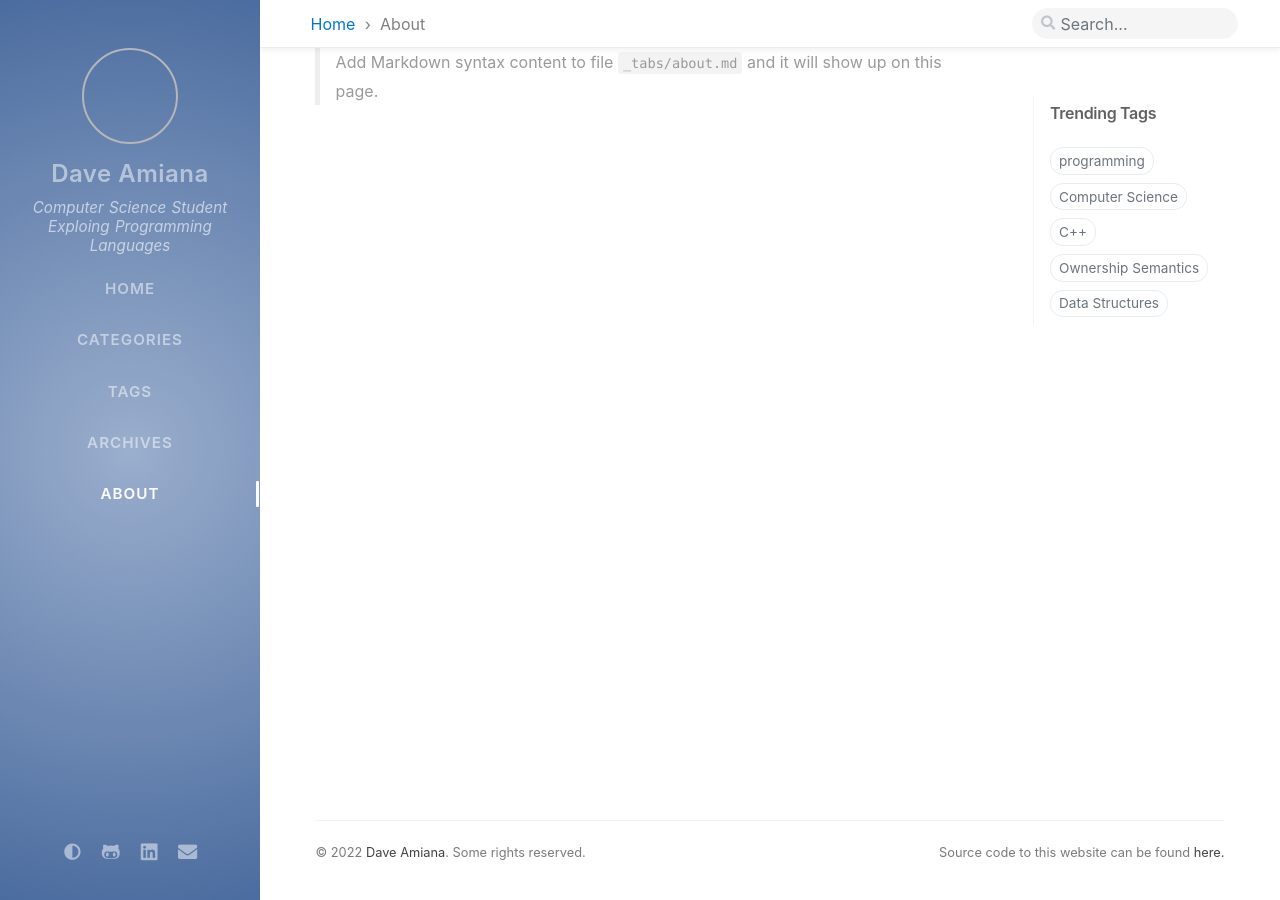
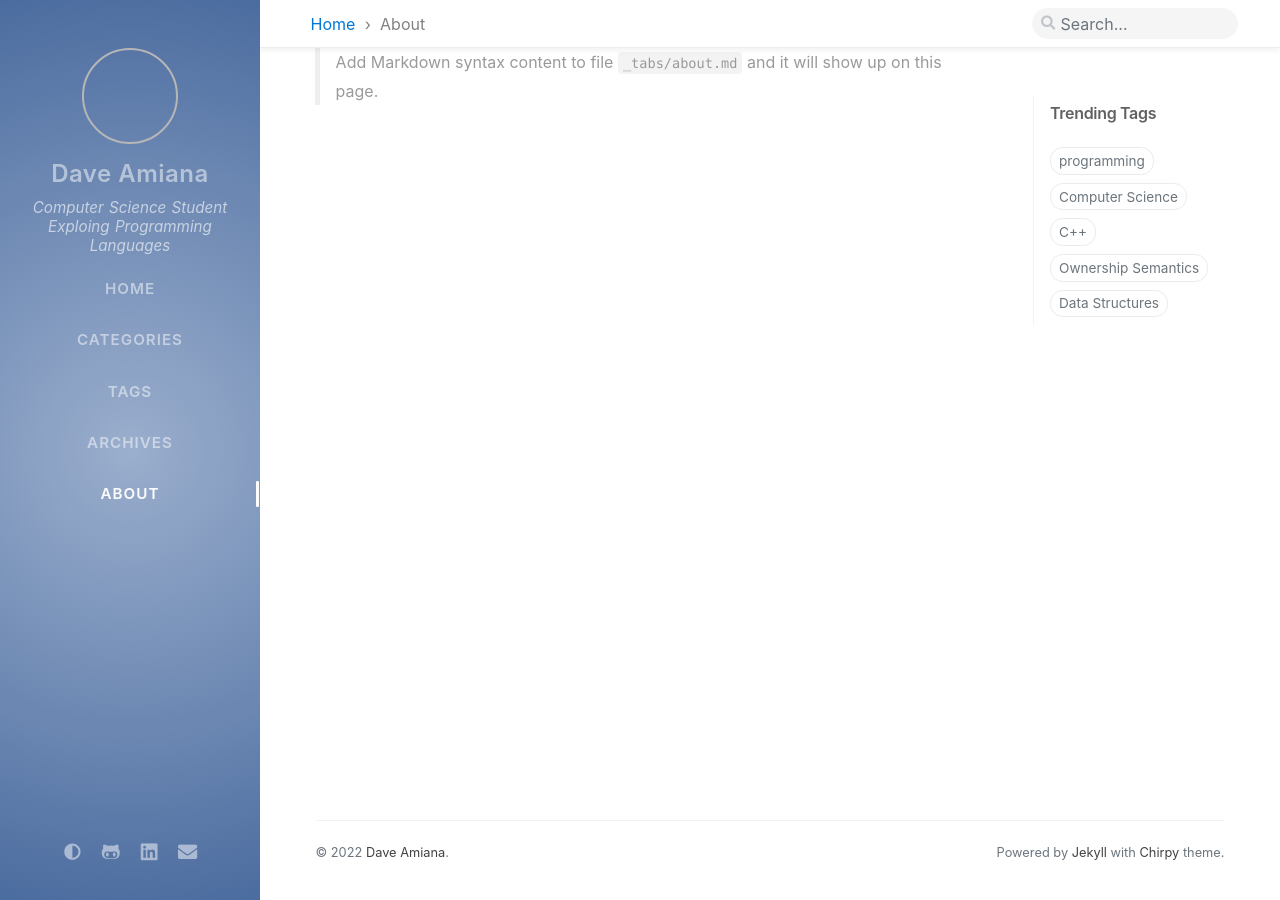
Before and after one commit to adeeconometrics/regularcode, a Jekyll site: the page built from _tabs/about.md, in a window 1280 px wide. Built offline with Jekyll 4.4.1, drawn with Linux system fonts in a browser that asks for light colours; nearby versions of some CDN libraries; comment, search, counter and statistics services are not loaded.

Commit message:
updated linkedin profile

```diff
--- a/_data/contact.yml
+++ b/_data/contact.yml
@@ -6,7 +6,7 @@
 -
   type: linkedin
   icon: 'fab fa-linkedin'
-  url:  'https://www.linkedin.com/in/ianyepan/'
+  url:  'https://www.linkedin.com/in/dave-amiana/'
 -
   type: email
   icon: 'fas fa-envelope'
--- a/_includes/footer.html
+++ b/_includes/footer.html
@@ -3,27 +3,33 @@
 -->
 
 <footer class="d-flex w-100 justify-content-center">
-  <div class="d-flex justify-content-between align-items-center">
+  <div class="d-flex justify-content-between align-items-center text-muted">
     <div class="footer-left">
       <p class="mb-0">
         © {{ 'now' | date: "%Y" }}
         <a href="{{ site.social.links[0] }}">{{ site.social.name }}</a>.
-        {% if site.data.rights.brief %}
-        <span data-toggle="tooltip" data-placement="top"
-          title="{{ site.data.rights.verbose }}">{{ site.data.rights.brief }}</span>
+        {% if site.data.locales[lang].copyright.brief %}
+        <span data-toggle="tooltip" data-placement="top" title="{{ site.data.locales[lang].copyright.verbose }}">{{
+          site.data.locales[lang].copyright.brief }}</span>
         {% endif %}
       </p>
     </div>
 
     <div class="footer-right">
       <p class="mb-0">
-        <!-- Powered by -->
-        <!-- <a href="https://jekyllrb.com" target="_blank" rel="noopener">Jekyll</a> -->
-        <!-- with -->
-        <!-- <a href="https://github.com/cotes2020/jekyll-theme-chirpy" -->
-        <!--   target="_blank" rel="noopener">Chirpy</a> -->
-        <!-- theme. -->
-        Source code to this website can be found <a href="https://github.com/ianyepan/ianyepan.github.io">here.</a>
+        {% capture _platform %}
+        <a href="https://jekyllrb.com" target="_blank" rel="noopener">Jekyll</a>
+        {% endcapture %}
+
+        {% capture _theme %}
+        <a href="https://github.com/cotes2020/jekyll-theme-chirpy" target="_blank" rel="noopener">Chirpy</a>
+        {% endcapture %}
+
+        {{ site.data.locales[lang].meta
+        | default: 'Powered by :PLATFORM with :THEME theme.'
+        | replace: ':PLATFORM', _platform | replace: ':THEME', _theme
+        }}
+
       </p>
     </div>
 
```
